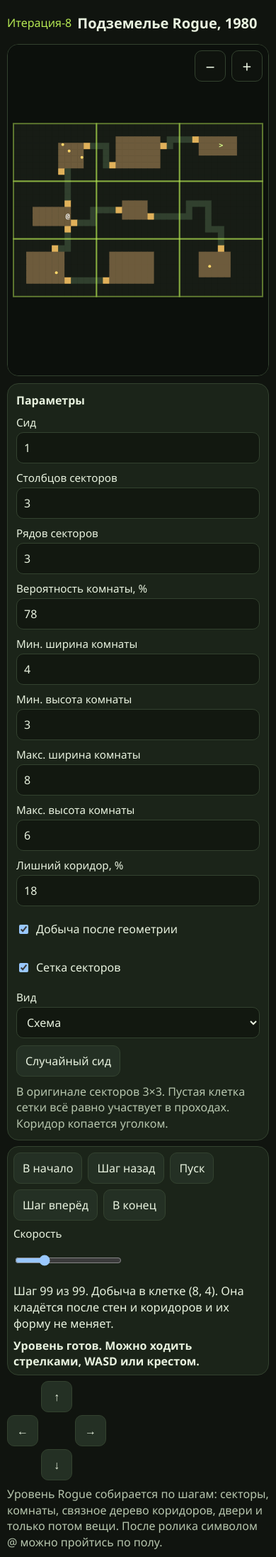
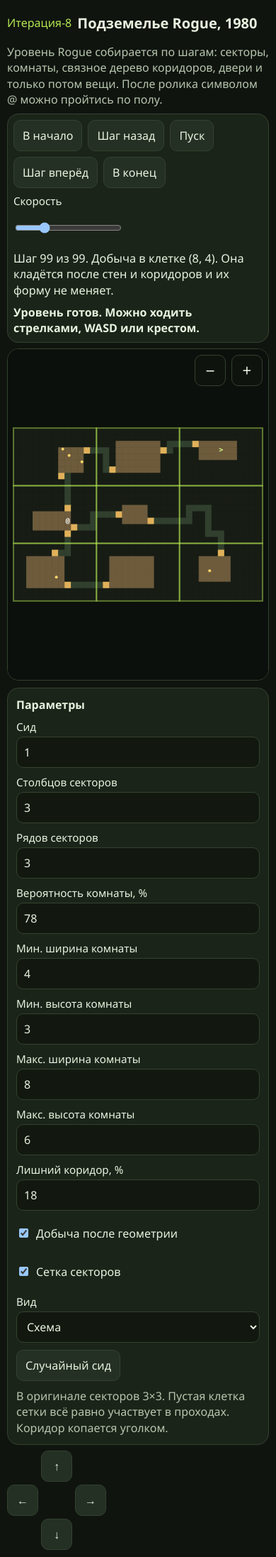
Before and after one commit to JaSTeRoN/project-iteration-site, a Jekyll site: the page built from rogue.html, in a window 390 px wide. Shown: the whole page at 71% size. Built offline with Jekyll 4.4.1, drawn with Linux system fonts in a browser that asks for light colours.

Commit message:
Fill road corners, add forks, and lift the playback controls
Draw each road cell as one polygon, branch a few spurs off straight roads, and stop a missing canvas size from freezing cell selection. Move the Wang and Rogue step controls above the map.

```diff
--- a/assets/css/demo.css
+++ b/assets/css/demo.css
@@ -283,16 +283,18 @@
     flex: none;
     min-height: auto;
     grid-template-columns: 1fr;
-    order: 2;
+    order: 5;
   }
   .stage.iso-mode { height: 52dvh; }
   .side { max-height: none; }
   .topbar { order: 0; }
   .level-tabs { order: 1; }
-  .transport, .dpad-wrap { order: 3; }
-  .tray { order: 4; }
-  .message, .caption { order: 5; }
-  .explain, .detail { order: 6; }
+  .explain { order: 2; }
+  .message { order: 3; }
+  .transport { order: 4; }
+  .dpad-wrap { order: 6; }
+  .tray { order: 7; }
+  .detail { order: 8; }
 }
 
 @media (prefers-reduced-motion: reduce) {
--- a/assets/js/wang/app.js
+++ b/assets/js/wang/app.js
@@ -22,7 +22,7 @@
 
 const EXPLAIN = {
   1: "У плитки четыре стороны, и поворачивать её нельзя. Соседними становятся только стороны с одним и тем же цветом. Первая плитка встаёт в центр, следующая — только вплотную к уже стоящей.",
-  2: "Вместо цвета у стороны 0 или 1. Единица значит: из этой стороны выходит дорога. Дорога продолжается у соседа только при такой же единице. На шве написано это число. Дорога чаще идёт прямо и обходит уже проложенную, поэтому пересечений мало. Цвет земли здесь только рисунок, в правило он не входит.",
+  2: "Вместо цвета у стороны 0 или 1. Единица значит: из этой стороны выходит дорога. Дорога продолжается у соседа только при такой же единице. На шве написано это число. Дорога чаще идёт прямо, иногда поворачивает и расходится развилкой. Цвет земли здесь только рисунок, в правило он не входит.",
   3: "К дороге добавляются цвет земли от 0 до 10 и высота травы от 0 до 5. Короткая подпись на шве: дорога, затем цвет/высота, например 1 7/3. Совпасть должны все числа примыкающих сторон. Общее ребро записывается один раз, поэтому готовая карта не спорит сама с собой.",
   4: "Здесь вместе дороги, цвет, высота, вода и объекты. Подпись на шве короткая: 1 7/3 — дорога, цвет и высота, буква «в» — вода. Выберите плитку внизу и нажмите клетку: чужие стороны не встанут. Камень, дерево и камыш к сторонам Вана не относятся и меняются отдельно.",
 }
@@ -521,6 +521,7 @@
 }
 
 function frame(now) {
+  try {
     if (state.level > 1 && state.map) {
       if (state.playing) {
         const delta = now - (frame.last || now)
@@ -546,7 +547,9 @@
       })
       playButton.textContent = state.playing ? "Пауза" : "Пуск"
     }
+  } finally {
     requestAnimationFrame(frame)
+  }
 }
 
 document.querySelectorAll("[data-level]").forEach((button) => {
--- a/rogue.html
+++ b/rogue.html
@@ -10,6 +10,18 @@
     <h1>Подземелье Rogue, 1980</h1>
   </header>
   <p class="explain">Уровень Rogue собирается по шагам: секторы, комнаты, связное дерево коридоров, двери и только потом вещи. После ролика символом @ можно пройтись по полу.</p>
+  <div class="transport" id="transport">
+    <button type="button" id="to-start">В начало</button>
+    <button type="button" id="step-back">Шаг назад</button>
+    <button type="button" id="play">Пуск</button>
+    <button type="button" id="step-forward">Шаг вперёд</button>
+    <button type="button" id="to-end">В конец</button>
+    <label class="field">Скорость
+      <input id="speed" type="range" min="4" max="120" value="28">
+    </label>
+    <p class="caption" id="caption" role="status"></p>
+    <p class="message" id="message" role="status"></p>
+  </div>
   <div class="layout">
     <section class="stage iso-mode" id="stage">
       <canvas id="map" aria-label="Карта подземелья"></canvas>
@@ -19,18 +31,6 @@
       </div>
     </section>
     <aside class="side" id="side"></aside>
-  </div>
-  <div class="transport" id="transport">
-    <p class="caption" id="caption" role="status"></p>
-    <p class="message" id="message" role="status"></p>
-    <button type="button" id="to-start">В начало</button>
-    <button type="button" id="step-back">Шаг назад</button>
-    <button type="button" id="play">Пуск</button>
-    <button type="button" id="step-forward">Шаг вперёд</button>
-    <button type="button" id="to-end">В конец</button>
-    <label class="field">Скорость
-      <input id="speed" type="range" min="4" max="120" value="28">
-    </label>
   </div>
   <div class="dpad-wrap">
     <div class="dpad" aria-label="Ход по подземелью">
```
Also changed, not shown: assets/js/wang/engine.js (+79 -0 lines), assets/js/wang/render.js (+33 -16 lines), tests/wang.test.mjs (+8 -3 lines), wang.html (+10 -10 lines). Lines whose indentation alone changed are shown as unchanged.
